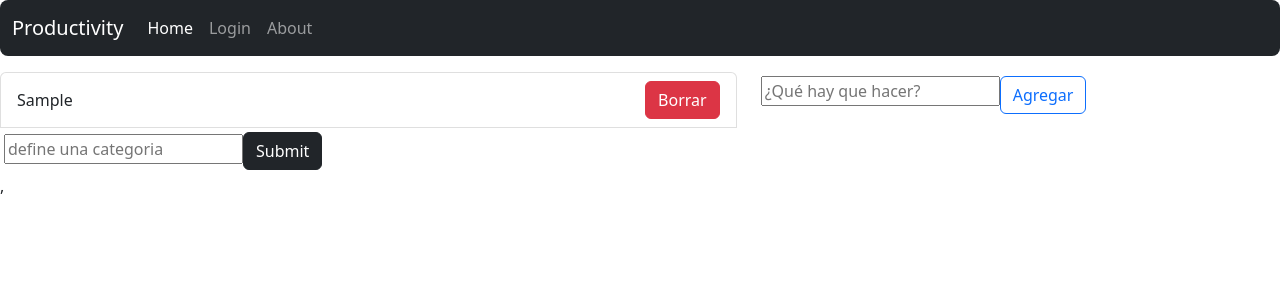
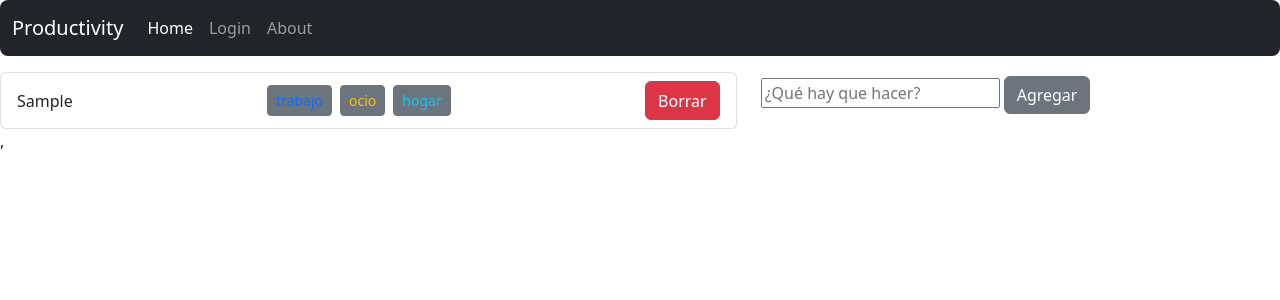
Before and after one commit to davetorta94/productivity-app, a React (Vite) app: page / in a window 1280 px wide. Both pictures are taken after typing "Sample" into the empty fields and a click on the button "Agregar". Shown: the top 300 px of the page. Built offline with nearby package versions, Linux system fonts and the light colour scheme.

Commit message:
categorias a color

```diff
--- a/src/TodoCategories.jsx
+++ /dev/null
@@ -1,54 +0,0 @@
-import { useState } from "react"
-
-export const TodoCategories = ({ onNewCategory }) => {
-
-
-  const [inputValue, setInputValue] = useState('')
-
-  const marcarCategoria = (e) => {
-
-    setInputValue(e.target.value)
-
-
-  }
-
-  const onSubmit = (e) => {
-    e.preventDefault();
-    if( inputValue.trim().length <= 1) return;
-
-    onNewCategory( inputValue.trim());
-    setInputValue('');
-    console.log(inputValue)
-  }
-
-  return (
-    <>
-      <form onSubmit={onSubmit} className="m-1">
-
-        <input type="text" placeholder="define una categoria" value={inputValue} onChange={marcarCategoria} />
-
-        <input type="submit" className="btn btn-dark" />
-
-      </form>
-
-
-    </>
-
-
-  )
-}
-
-
-
-
-
-//    <div className="dropdown">
-//  <button className="btn btn-secondary dropdown-toggle" type="button" data-bs-toggle="dropdown" aria-expanded="false">
-//    Categorias
-//  </button>
-//  <ul className="dropdown-menu dropdown-menu-dark" onClick={marcarCategoria}>
-//    <li className="dropdown-item" value='trabajo'>Trabajo</li>
-//    <li><Link className="dropdown-item" value='hogar' >Hogar</Link></li>
-//    <li><Link className="dropdown-item" value='ocio' >Ocio</Link></li>
-//  </ul>
-//</div>
--- a/src/TodoForm.jsx
+++ b/src/TodoForm.jsx
@@ -33,7 +33,7 @@ export const TodoForm = ({ onNewTodo }) => {
 
             <button
                 type="submit"
-                className="btn btn-outline-primary mt-1"
+                className="btn btn-secondary m-1"
             >
                 Agregar
             </button>
--- a/src/TodoItem.jsx
+++ b/src/TodoItem.jsx
@@ -1,5 +1,4 @@
 import { useState } from "react"
-import { TodoCategories } from "./TodoCategories"
 
 
 
@@ -8,12 +7,16 @@ export const TodoItem = ({ todo, onDeleteTodo, onToggleTodo }) => {
 
   const [categories, setCategories] = useState('')
 
-  const onAddCategory = (newCategory) => {
-    if(categories.includes(newCategory)) return;
 
-    setCategories({ newCategory});
+
+  const onAddCategory = (e) => {
+
+    //if(categories.includes(e)) return;
+
+    setCategories(e.target.value)
 
   }
+
 
 
 
@@ -21,20 +24,37 @@ export const TodoItem = ({ todo, onDeleteTodo, onToggleTodo }) => {
 
     <>
 
-    <li className="list-group-item d-flex justify-content-between">
+    <li className={`list-group-item d-flex justify-content-between ${ (categories) === 'trabajo' ? 'bg-primary' : (categories) === 'ocio' ? 'bg-warning' : (categories) === 'hogar' ? 'bg-info' : ''}`}>
         <span
-          className={`align-self-center ${ (todo.done) ? 'text-decoration-line-through' : '' }`}
+          className={`align-self-center ${ (todo.done) ? 'text-decoration-line-through' : ''  }`}
           onClick={ () => onToggleTodo( todo.id ) }
         >
           { todo.description }
         </span>
+
+    <div>
+
+      <input type="button" value="trabajo" className="btn btn-secondary text-primary font-weight-bold btn-sm m-1" onClick={onAddCategory} />
+
+      <input type="button" value="ocio" className="btn btn-secondary text-warning btn-sm m-1" onClick={onAddCategory} />
+
+      <input type="button" value="hogar" className="btn btn-secondary text-info btn-sm m-1" onClick={onAddCategory} />
+
+    </div>
+
         <button
           className="btn btn-danger"
           onClick={ () => onDeleteTodo( todo.id ) }
         >Borrar</button>
     </li>
 
-    <TodoCategories onNewCategory = { (onAddCategory )}/>
+
+
+
+
+
+
+
     </>
   )
 }
```
